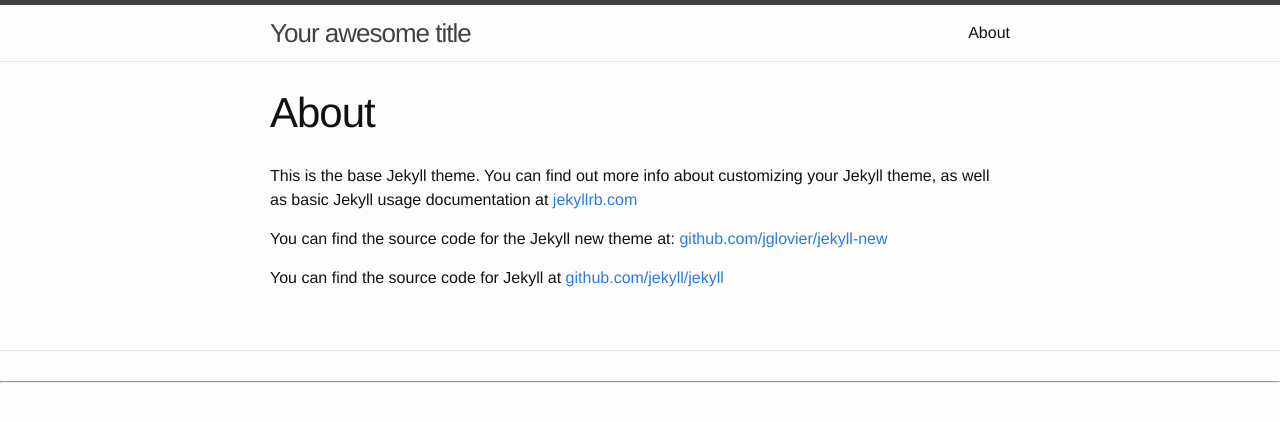
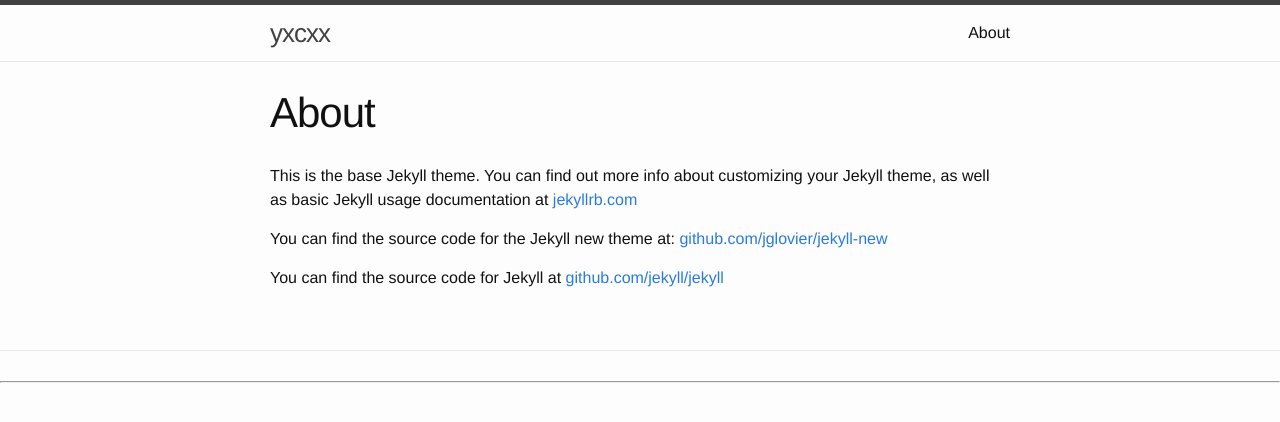
Before and after one commit to yxcxx/yxcxx.github.io, a Jekyll site: the page built from about.md, in a window 1280 px wide. Shown: the top 422 px of the page. Built offline with Jekyll 4.4.1, drawn with Linux system fonts in a browser that asks for light colours.

Commit message:
blog name

```diff
--- a/_config.yml
+++ b/_config.yml
@@ -1,6 +1,6 @@
 # Site settings
-title: Your awesome title
-email: your-email@domain.com
+title: yxcxx
+email: yxc.xx@aliyun.com
 description: > # this means to ignore newlines until "baseurl:"
   Write an awesome description for your new site here. You can edit this
   line in _config.yml. It will appear in your document head meta (for
```
